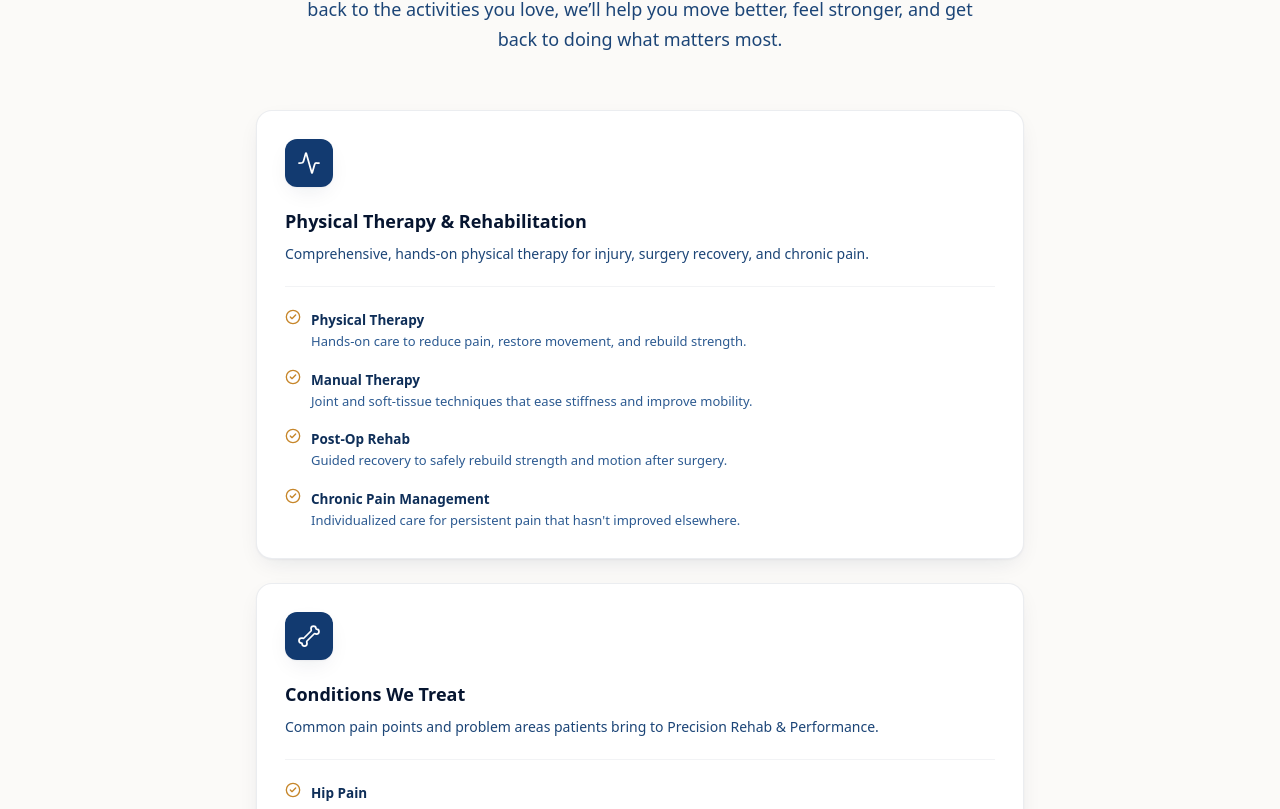
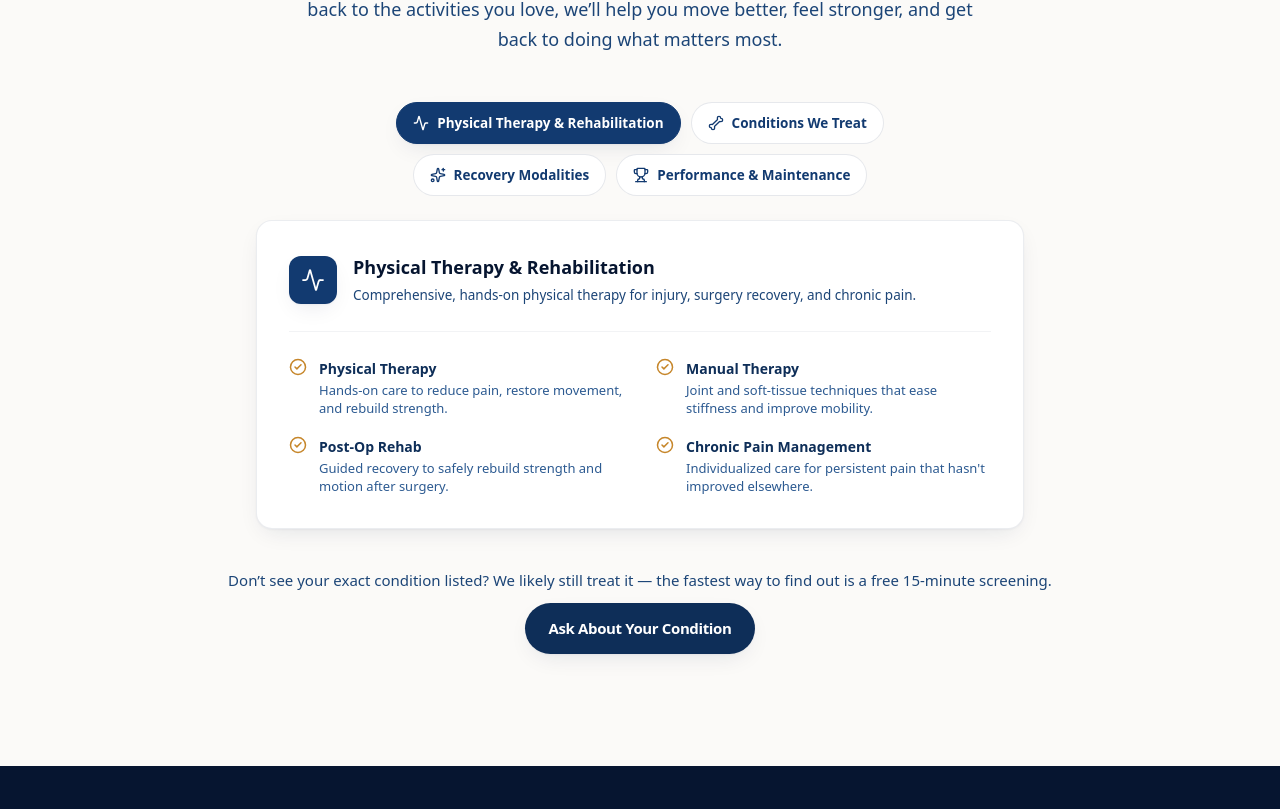
Before and after one commit to thre3labs/Precision-Rehab-Performance, a Next.js app in the folder precision-rehab-phase1_4/precision-rehab/: page / in a window 1280 px wide. Shown: the part 1411-2220 px from the top of the page. Built offline with nearby package versions, Linux system fonts and the light colour scheme.

Commit message:
Add files via upload

```diff
--- a/precision-rehab-phase1_4/precision-rehab/src/components/sections/Treatments.tsx
+++ b/precision-rehab-phase1_4/precision-rehab/src/components/sections/Treatments.tsx
@@ -1,3 +1,6 @@
+"use client";
+
+import { useState } from "react";
 import {
   Activity,
   Bone,
@@ -12,7 +15,16 @@ import { Button } from "@/components/ui/Button";
 
 const icons = [Activity, Bone, Sparkles, Trophy];
 
+/**
+ * All category panels render in the markup at all times (only the active
+ * one is visually hidden via the `hidden` attribute) so every treatment,
+ * condition, and modality stays present in the page's HTML for SEO and
+ * accessibility — switching tabs is a pure visual toggle, not a content
+ * fetch or unmount.
+ */
 export function Treatments() {
+  const [active, setActive] = useState(0);
+
   return (
     <section id="treatments" className="scroll-mt-20 bg-stone-25 py-20 sm:py-28">
       <Container>
@@ -29,29 +41,75 @@ export function Treatments() {
           </p>
         </div>
 
-        <div className="mx-auto mt-14 flex max-w-3xl flex-col gap-6">
+        {/* Category selector */}
+        <div
+          role="tablist"
+          aria-label="Treatment categories"
+          className="mx-auto mt-12 grid max-w-2xl grid-cols-2 gap-2.5 sm:flex sm:flex-wrap sm:justify-center"
+        >
+          {treatmentCategories.map((category, i) => {
+            const Icon = icons[i % icons.length];
+            const isActive = i === active;
+            return (
+              <button
+                key={category.title}
+                type="button"
+                role="tab"
+                id={`treatment-tab-${i}`}
+                aria-selected={isActive}
+                aria-controls={`treatment-panel-${i}`}
+                onClick={() => setActive(i)}
+                className={`flex items-center justify-center gap-2 rounded-full border px-4 py-2.5 text-center text-[13px] font-bold transition-colors sm:text-[13.5px] ${
+                  isActive
+                    ? "border-navy-700 bg-navy-700 text-white shadow-soft"
+                    : "border-navy-900/10 bg-white text-navy-700 hover:border-navy-700/40"
+                }`}
+              >
+                <Icon className="h-4 w-4 shrink-0" strokeWidth={2} />
+                {category.title}
+              </button>
+            );
+          })}
+        </div>
+
+        {/* Active category panel */}
+        <div className="mx-auto mt-6 max-w-3xl">
           {treatmentCategories.map((category, i) => {
             const Icon = icons[i % icons.length];
             return (
               <div
                 key={category.title}
-                className="group flex flex-col rounded-2xl border border-navy-900/8 bg-white p-6 shadow-soft transition-shadow hover:shadow-card sm:p-7"
+                id={`treatment-panel-${i}`}
+                role="tabpanel"
+                aria-labelledby={`treatment-tab-${i}`}
+                hidden={i !== active}
+                className="rounded-2xl border border-navy-900/8 bg-white p-6 shadow-soft sm:p-8"
               >
-                <span className="flex h-12 w-12 items-center justify-center rounded-xl bg-navy-700 text-white shadow-soft">
+                <div className="flex flex-wrap items-center gap-4 border-b border-navy-900/5 pb-6">
+                  <span className="flex h-12 w-12 shrink-0 items-center justify-center rounded-xl bg-navy-700 text-white shadow-soft">
                     <Icon className="h-6 w-6" strokeWidth={1.75} />
                   </span>
-                <h3 className="mt-5 text-lg font-bold text-navy-950">
+                  <div className="min-w-0 flex-1">
+                    <h3 className="text-lg font-bold text-navy-950">
                       {category.title}
                     </h3>
-                <p className="mt-2 text-[14px] leading-relaxed text-navy-600">
+                    <p className="mt-1 text-[13.5px] leading-relaxed text-navy-600">
                       {category.description}
                     </p>
-                <ul className="mt-5 space-y-4 border-t border-navy-900/5 pt-5">
+                  </div>
+                  {category.note && (
+                    <span className="shrink-0 rounded-full bg-gold-50 px-3 py-1 text-[11px] font-bold uppercase tracking-wide text-gold-700">
+                      {category.note}
+                    </span>
+                  )}
+                </div>
+
+                <ul className="mt-6 grid gap-x-8 gap-y-4 sm:grid-cols-2">
                   {category.items.map((item) => (
-                    <li key={item.name} className="flex items-start gap-2.5">
-                      <CheckCircle2 className="mt-0.5 h-4 w-4 shrink-0 text-gold-500" />
+                    <li key={item.name} className="flex items-start gap-3">
+                      <CheckCircle2 className="mt-0.5 h-[18px] w-[18px] shrink-0 text-gold-500" />
                       <div>
-                        <span className="text-[13.5px] font-bold text-navy-800">
+                        <span className="text-[14px] font-bold text-navy-800">
                           {item.name}
                         </span>
                         {item.blurb && (
@@ -63,17 +121,12 @@ export function Treatments() {
                     </li>
                   ))}
                 </ul>
-                {category.note && (
-                  <span className="mt-5 inline-block w-fit rounded-full bg-gold-50 px-3 py-1 text-[11px] font-bold uppercase tracking-wide text-gold-700">
-                    {category.note}
-                  </span>
-                )}
               </div>
             );
           })}
         </div>
 
-        <div className="mt-12 flex flex-col items-center gap-3 text-center">
+        <div className="mt-10 flex flex-col items-center gap-3 text-center">
           <p className="text-[15px] text-navy-600">
             Don&rsquo;t see your exact condition listed? We likely still
             treat it — the fastest way to find out is a free 15-minute
```
Lines whose indentation alone changed are shown as unchanged.
